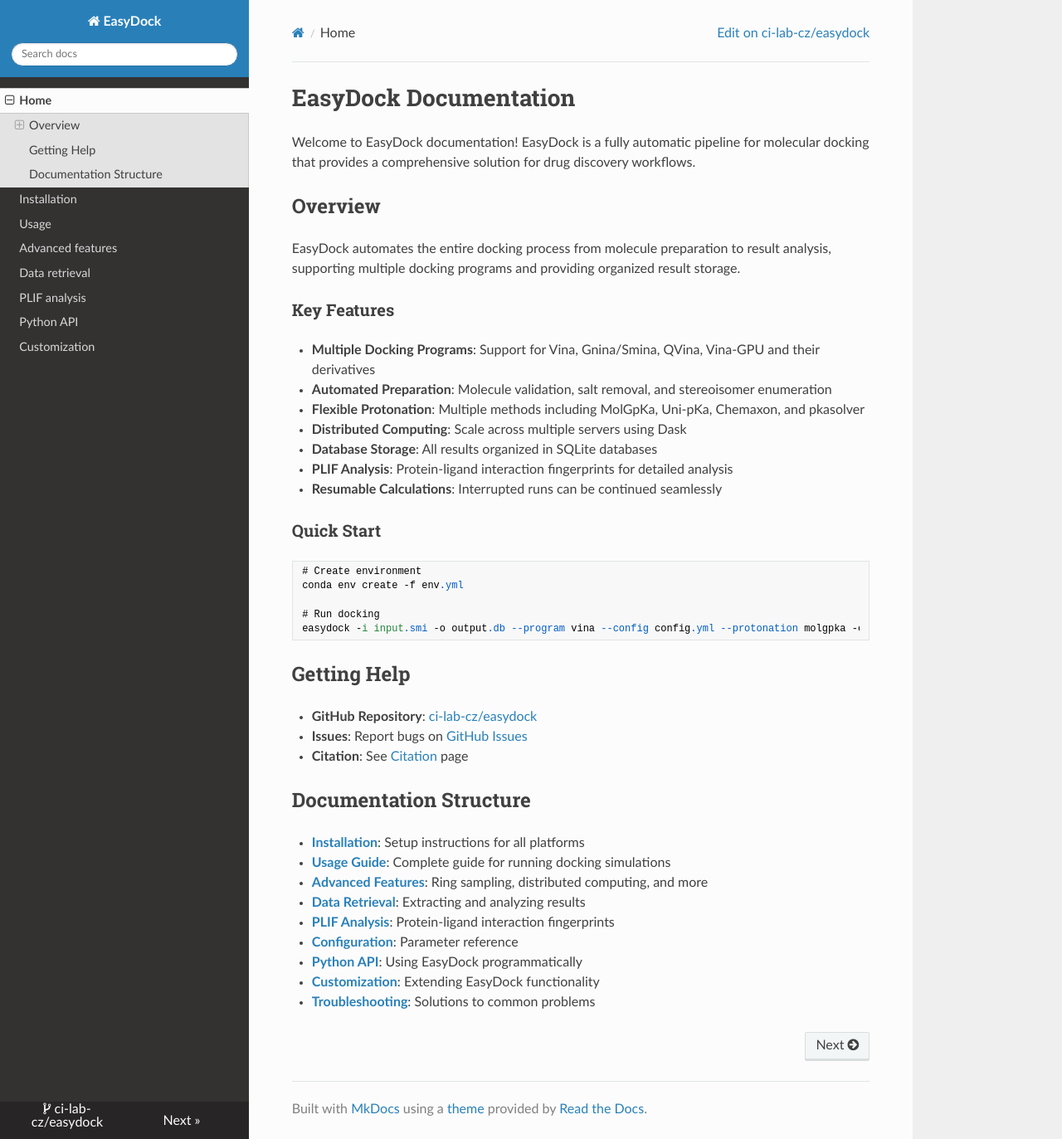
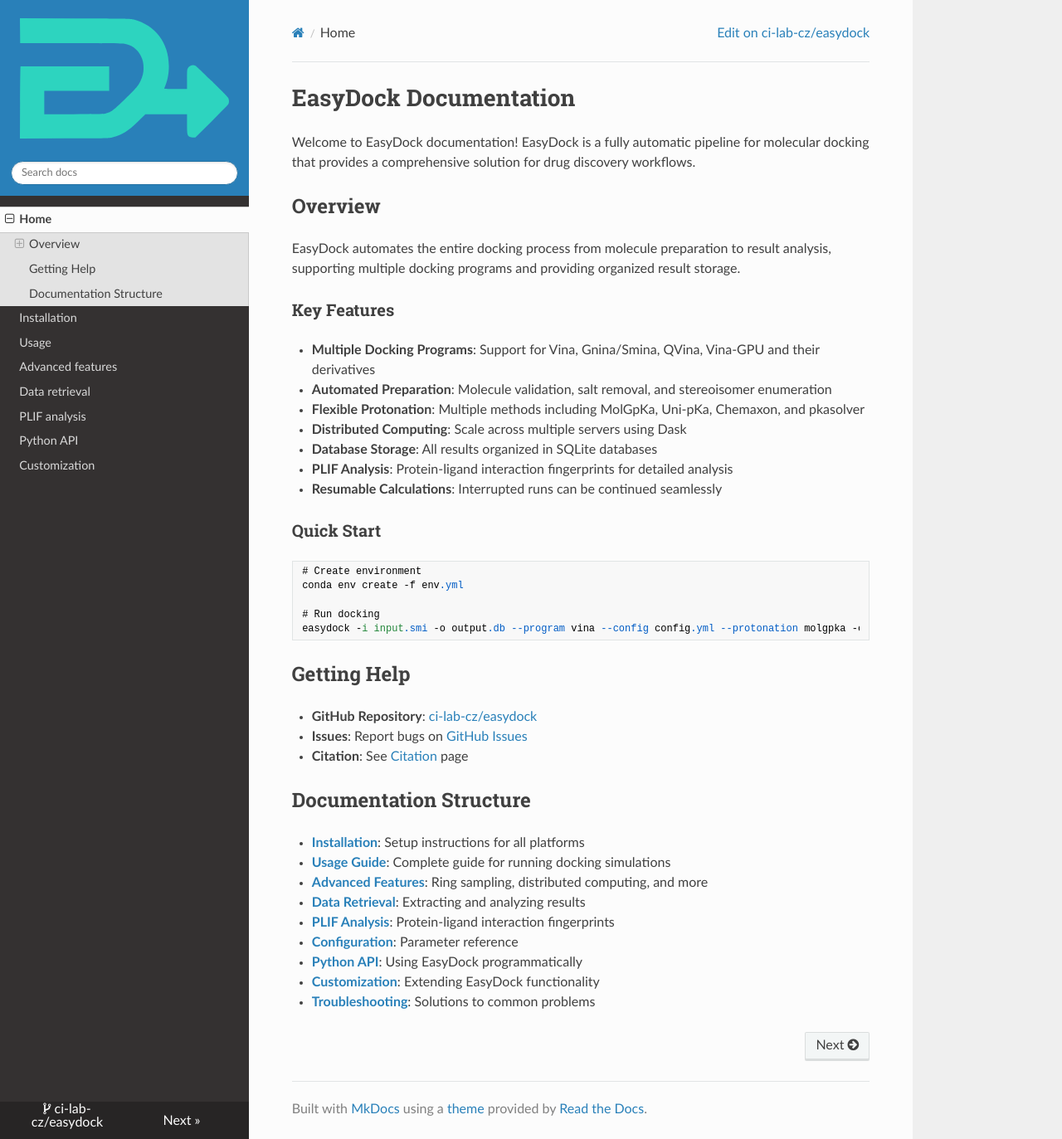
Before and after one commit to ci-lab-cz/easydock, an MkDocs documentation site: the page built from docs/index.md, in a window 1280 px wide and 1373 px high. Shown: the whole window at 83% size. Built offline with MkDocs 1.6.1, drawn with Linux system fonts in a browser that asks for light colours; nearby versions of some CDN libraries.

Commit message:
Update extra.css with sidebar colors and add logo

```diff
--- a/mkdocs.yml
+++ b/mkdocs.yml
@@ -9,6 +9,7 @@
 theme:
   name: readthedocs
   highlightjs: true
+  logo: assets/light_icon.svg
 #  features:
 #    - navigation.instant
 #    - navigation.tracking
```
Also changed, not shown: docs/assets/light_icon.svg (added).
